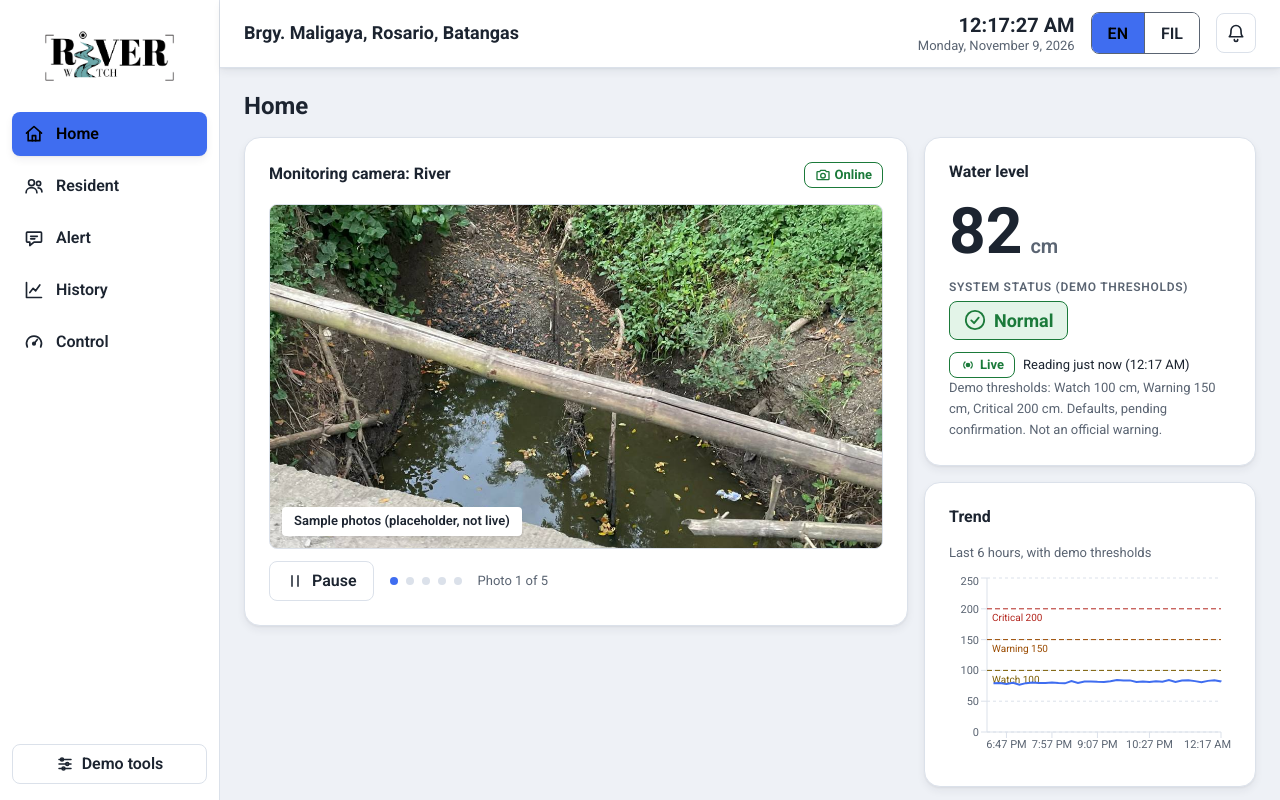
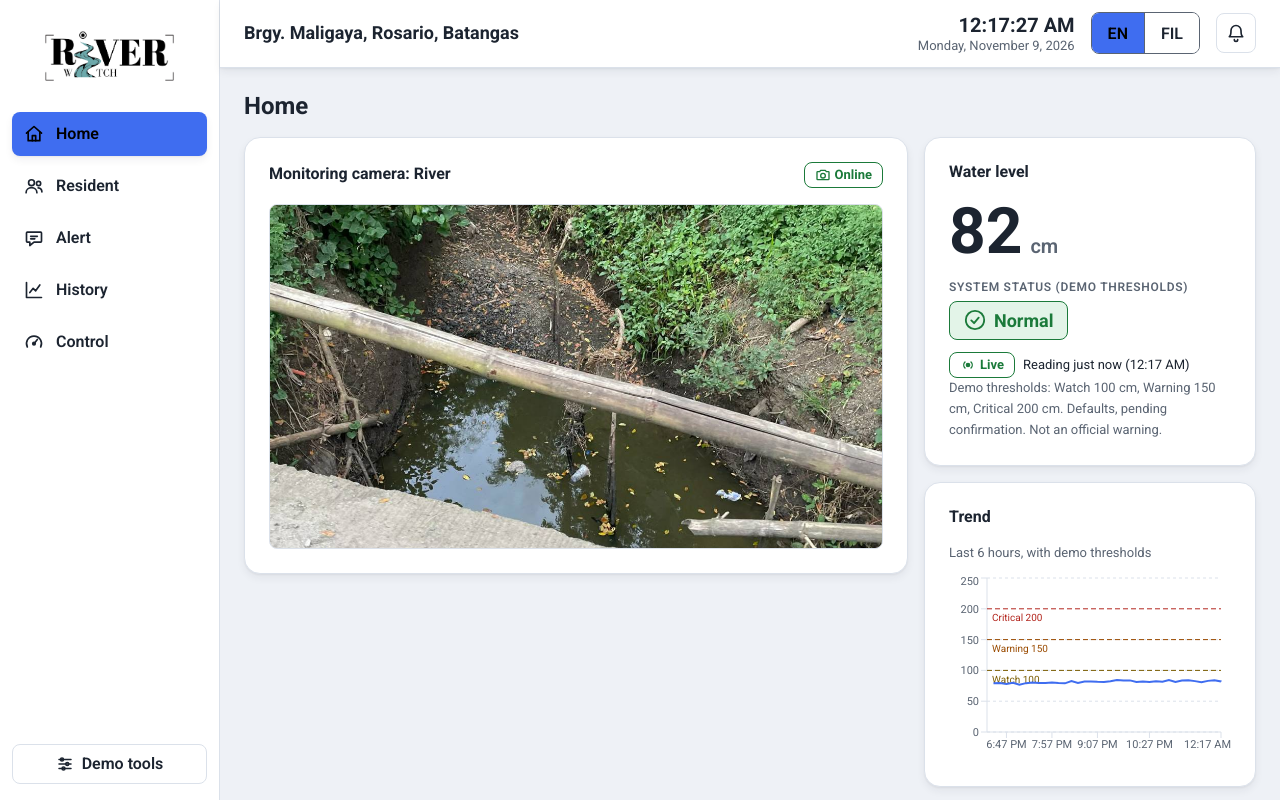
Before and after one commit to ashsylngo/RiverWatch_1.0, a React (Vite) app: page /#/home in a window 1280 px wide. Built offline with nearby package versions, Linux system fonts and the light colour scheme.

Commit message:
Add files via upload

```diff
--- a/src/components/ui/Icon.jsx
+++ b/src/components/ui/Icon.jsx
@@ -32,8 +32,6 @@ const P = {
   chevronRight: <path d="m9 5 7 7-7 7" />,
   chevronDown: <path d="m5 9 7 7 7-7" />,
   bell: <><path d="M6 9a6 6 0 0 1 12 0c0 6 2 7.5 2 7.5H4S6 15 6 9z" /><path d="M10 20a2 2 0 0 0 4 0" /></>,
-  pause: <><path d="M8 5v14M16 5v14" /></>,
-  play: <path d="M7 4.5v15l12-7.5-12-7.5z" />,
   refresh: <><path d="M20 11a8 8 0 0 0-14-4.5L4 8" /><path d="M4 4v4h4" /><path d="M4 13a8 8 0 0 0 14 4.5L20 16" /><path d="M20 20v-4h-4" /></>,
 };
 
--- a/src/features/home/CameraPanel.jsx
+++ b/src/features/home/CameraPanel.jsx
@@ -1,7 +1,6 @@
 import { useEffect, useState } from 'react';
 import Card from '../../components/ui/Card.jsx';
 import Icon from '../../components/ui/Icon.jsx';
-import Button from '../../components/ui/Button.jsx';
 import { useT } from '../../lib/i18n.jsx';
 import { CAMERA_PHOTOS, PHOTO_INTERVAL_MS } from './cameraPhotos.js';
 
@@ -14,26 +13,25 @@ function prefersReducedMotion() {
 }
 
 /**
- * Camera placeholder. While the camera is OK it cross-fades through five sample photos of the river,
- * labeled "Sample photos (placeholder, not live)". It is never presented as live: no timestamp, no LIVE badge.
- * When the camera is lost it shows the camera-off icon and "No camera signal" (no photos).
- * If the photos cannot load it falls back to the plain icon placeholder.
+ * River camera view. While the camera is OK it cross-fades through the photos in public/camera/, one after
+ * another, with no end. No timestamp and no freshness badge, because it carries no real frame.
+ * People who asked for reduced motion see the first photo and nothing moves.
+ * When the camera is lost, or the photos cannot load, it shows the camera-off icon and "No camera signal".
  * The real stream (for example from the ESP32-CAM) is out of scope and can replace the box later.
  */
 export default function CameraPanel({ cameraOk }) {
   const t = useT();
   const [index, setIndex] = useState(0);
-  // Auto-advancing content needs a way to pause it. Start paused for people who asked for reduced motion.
-  const [playing, setPlaying] = useState(() => !prefersReducedMotion());
   const [broken, setBroken] = useState(false);
+  const [still] = useState(prefersReducedMotion);
 
   const showPhotos = cameraOk && !broken;
 
   useEffect(() => {
-    if (!showPhotos || !playing) return undefined;
+    if (!showPhotos || still) return undefined;
     const id = setInterval(() => setIndex((i) => (i + 1) % CAMERA_PHOTOS.length), PHOTO_INTERVAL_MS);
     return () => clearInterval(id);
-  }, [showPhotos, playing]);
+  }, [showPhotos, still]);
 
   return (
     <Card
@@ -47,13 +45,12 @@ export default function CameraPanel({ cameraOk }) {
       )}
     >
       {showPhotos ? (
-        <>
-          <div className="camera-box camera-box-photos" role="group" aria-label={t.home.camera.slideshowLabel}>
+        <div className="camera-box camera-box-photos">
           {CAMERA_PHOTOS.map((src, i) => (
             <img
               key={src}
               src={src}
-                alt={i === index ? t.home.camera.photoAlt(i + 1, CAMERA_PHOTOS.length) : ''}
+              alt={i === index ? t.home.camera.photoAlt : ''}
               aria-hidden={i === index ? undefined : true}
               className={`camera-photo ${i === index ? 'is-active' : ''}`}
               decoding="async"
@@ -61,35 +58,11 @@ export default function CameraPanel({ cameraOk }) {
               onError={() => setBroken(true)}
             />
           ))}
-            <span className="camera-caption">{t.home.camera.samplePhotos}</span>
         </div>
-          <div className="camera-controls">
-            <Button
-              icon={playing ? 'pause' : 'play'}
-              onClick={() => setPlaying((p) => !p)}
-              aria-pressed={!playing}
-            >
-              {playing ? t.home.camera.pause : t.home.camera.play}
-            </Button>
-            <span className="camera-dots" aria-hidden="true">
-              {CAMERA_PHOTOS.map((src, i) => (
-                <span key={src} className={`camera-dot ${i === index ? 'is-active' : ''}`} />
-              ))}
-            </span>
-            <span className="camera-count">{t.home.camera.count(index + 1, CAMERA_PHOTOS.length)}</span>
-          </div>
-        </>
       ) : (
-        <div className={`camera-box ${cameraOk ? '' : 'is-off'}`}>
-          <Icon name={cameraOk ? 'camera' : 'cameraOff'} size={112} strokeWidth={1.4} />
-          {cameraOk ? (
-            <p className="camera-line">{t.home.camera.placeholderLine}</p>
-          ) : (
-            <>
+        <div className="camera-box is-off">
+          <Icon name="cameraOff" size={112} strokeWidth={1.4} />
           <p className="camera-line">{t.home.camera.noSignal}</p>
-              <p className="camera-sub">{t.home.camera.placeholderLabel}</p>
-            </>
-          )}
         </div>
       )}
     </Card>
--- a/src/features/home/cameraPhotos.js
+++ b/src/features/home/cameraPhotos.js
@@ -1,8 +1,8 @@
-// Five real photos of the river, supplied by the user, shown as the camera placeholder.
-// They are sample photos, not a live feed. Files live in public/camera/ (1280 px wide, EXIF removed).
+// Five photos of the river, supplied by the user, shown in the camera panel one after another.
+// Files live in public/camera/ (1200 px wide, EXIF removed). A real stream can replace them later.
 const base = import.meta.env.BASE_URL;
 
 export const CAMERA_PHOTOS = [1, 2, 3, 4, 5].map((n) => `${base}camera/river-${n}.jpg`);
 
-// How long each photo stays on screen, and how long the cross-fade takes (keep in step with .camera-photo in global.css).
+// How long each photo stays on screen. The cross-fade (1.2 s) is set in .camera-photo in global.css.
 export const PHOTO_INTERVAL_MS = 5000;
--- a/src/strings/en.js
+++ b/src/strings/en.js
@@ -113,15 +113,8 @@ const t = {
       title: 'Monitoring camera: River',
       online: 'Online',
       offline: 'Offline',
-      placeholderLine: 'Camera feed placeholder (demo). A live stream will appear here.',
-      placeholderLabel: 'Camera feed placeholder (demo)',
       noSignal: 'No camera signal',
-      samplePhotos: 'Sample photos (placeholder, not live)',
-      slideshowLabel: 'Sample photos of the river, placeholder for the camera feed',
-      photoAlt: (n, total) => `Sample photo ${n} of ${total} of the river seen from the bridge (placeholder, not live)`,
-      pause: 'Pause',
-      play: 'Play',
-      count: (n, total) => `Photo ${n} of ${total}`,
+      photoAlt: 'Monitoring camera view of the river from the bridge',
     },
     level: {
       title: 'Water level',
@@ -402,7 +395,7 @@ const t = {
     makeOffline: 'Make Offline',
     restore: 'Restore',
     camera: 'Camera lost',
-    cameraHint: 'Switches the camera placeholder to no signal.',
+    cameraHint: 'Switches the camera to no signal.',
     cameraBtn: 'Camera lost',
     gate: 'Gate toggle',
     gateHint: 'Flips the simulated gate state and adds a timeline event. The app has no gate control.',
--- a/src/strings/fil.js
+++ b/src/strings/fil.js
@@ -115,15 +115,8 @@ const t = {
       title: 'Monitoring camera: Ilog',
       online: 'Online',
       offline: 'Offline',
-      placeholderLine: 'Placeholder lang ng camera feed (demo). Dito lalabas ang live stream.',
-      placeholderLabel: 'Placeholder ng camera feed (demo)',
       noSignal: 'Walang signal ang camera',
-      samplePhotos: 'Mga sample na larawan (placeholder, hindi live)', // TODO(review)
-      slideshowLabel: 'Mga sample na larawan ng ilog, placeholder para sa camera feed', // TODO(review)
-      photoAlt: (n, total) => `Sample na larawan ${n} sa ${total} ng ilog mula sa tulay (placeholder, hindi live)`, // TODO(review)
-      pause: 'I-pause', // TODO(review)
-      play: 'I-play', // TODO(review)
-      count: (n, total) => `Larawan ${n} sa ${total}`, // TODO(review)
+      photoAlt: 'Tanaw ng monitoring camera sa ilog mula sa tulay', // TODO(review)
     },
     level: {
       title: 'Antas ng tubig',
@@ -405,7 +398,7 @@ const t = {
     makeOffline: 'Gawing Offline',
     restore: 'Ibalik',
     camera: 'Nawala ang camera',
-    cameraHint: 'Gagawing walang signal ang camera placeholder.',
+    cameraHint: 'Gagawing walang signal ang camera.',
     cameraBtn: 'Nawala ang camera',
     gate: 'Palitan ang floodgate',
     gateHint: 'Ililipat ang estado ng floodgate sa simulasyon at magdaragdag ng event sa timeline. Walang kontrol sa floodgate ang app.',
--- a/src/styles/global.css
+++ b/src/styles/global.css
@@ -202,30 +202,19 @@ input[type="checkbox"], input[type="radio"] { width: 18px; height: 18px; accent-
 .home-grid { display: grid; grid-template-columns: 2fr 1fr; gap: var(--space-4); align-items: start; }
 .home-side { display: flex; flex-direction: column; gap: var(--space-4); min-width: 0; }
 .camera-box {
-  aspect-ratio: 16 / 9; background: var(--surface-strong); border: 2px dashed var(--border); border-radius: var(--radius-md);
+  aspect-ratio: 16 / 9; background: var(--surface-strong); border: 1px solid var(--border); border-radius: var(--radius-md);
   display: flex; flex-direction: column; align-items: center; justify-content: center; gap: var(--space-3);
   color: var(--text-muted); text-align: center; padding: var(--space-4);
 }
 .camera-box.is-off { background: var(--bg); }
-/* Sample photos: five real photos cross-fade. A placeholder, never styled as live (no LIVE or REC badge, no timestamp). */
+/* Camera photos cross-fade, one after another, with no end. No LIVE or REC badge and no timestamp. */
 .camera-box-photos { position: relative; overflow: hidden; padding: 0; border: 1px solid var(--border); }
 .camera-photo {
   position: absolute; inset: 0; width: 100%; height: 100%; object-fit: cover; object-position: 50% 65%;
   opacity: 0; transition: opacity 1200ms ease-in-out; user-select: none;
 }
 .camera-photo.is-active { opacity: 1; }
-.camera-caption {
-  position: absolute; left: var(--space-3); bottom: var(--space-3); max-width: calc(100% - var(--space-6));
-  background: var(--surface); color: var(--text); border-radius: var(--radius-sm); box-shadow: var(--shadow-1);
-  padding: var(--space-1) var(--space-3); font-size: 0.8125rem; font-weight: 600;
-}
-.camera-controls { display: flex; align-items: center; gap: var(--space-4); margin-top: var(--space-3); flex-wrap: wrap; }
-.camera-dots { display: inline-flex; gap: var(--space-2); }
-.camera-dot { width: 8px; height: 8px; border-radius: 50%; background: var(--border); }
-.camera-dot.is-active { background: var(--primary); }
-.camera-count { font-size: 0.8125rem; color: var(--text-muted); font-variant-numeric: tabular-nums; }
 .camera-line { font-size: 1rem; font-weight: 600; color: var(--text-muted); max-width: 460px; }
-.camera-sub { font-size: 0.8125rem; }
 .level { display: flex; justify-content: space-between; align-items: flex-end; gap: var(--space-3); flex-wrap: wrap; }
 .level.is-dim, .gate-row.is-dim { opacity: 0.55; }
 .level-value { display: flex; align-items: baseline; gap: var(--space-2); }
```
Lines whose indentation alone changed are shown as unchanged.
